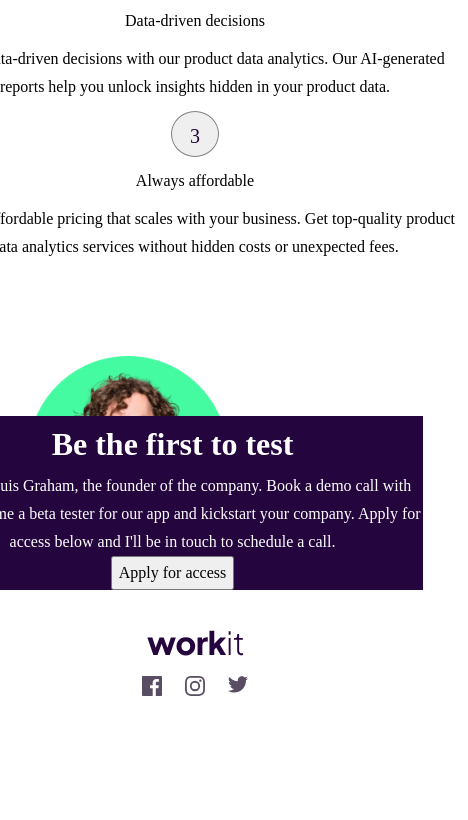
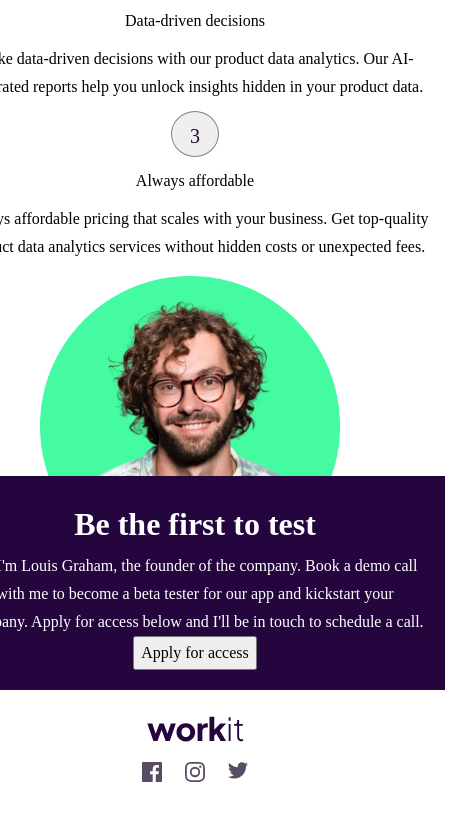
Before and after one commit to saralinam/workit-landing-page, a plain HTML site: page starter-code/index.html in a window 390 px wide. Shown: the part 804-1624 px from the top of the page, 468 px wide, since content can reach past the window. Before the commit the page ends 1600 px from the top, so only its background shows below. Drawn offline with Linux system fonts and the light colour scheme.

Commit message:
updated css

```diff
--- a/starter-code/index.html
+++ b/starter-code/index.html
@@ -82,7 +82,7 @@
     <div class="founder-section">
     <div class="img-founder">
 
-      <img src="./assets/images/image-founder.webp" alt="image-founder" width="200px" height="200px">
+      <img src="./assets/images/image-founder.webp" alt="image-founder" >
     </div>
 
     <div class="first-to-test">
--- a/starter-code/main.css
+++ b/starter-code/main.css
@@ -210,9 +210,11 @@ p {
 }
 
 .img-founder{
+ width: 300px;
+ height: 200px;
  margin-left: 40px;;
  position: absolute;
- transform: translate(20%, -30%);
+ transform: translate(20%, -80%);
  left:1.5625rem;
  z-index: -1;
 }
@@ -220,7 +222,8 @@ p {
 .first-to-test{
     width: 500px;
     margin-left: auto;
-    margin-right: 45px;
+    margin-right: -10px;
+    padding: 20px;
     background-color: var(--Dark-Purple, #24053e);
     color:white;
     z-index: 400;
@@ -251,24 +254,13 @@ p {
 align-items: center;
   }
 
-  .workit_light{
-    display: block;
-    transform: translate(185%);
-  }
+
   .wrapper{
     align-items: center;
   }
   header {
       padding: 10px;
       align-items: center;
-  }
-
-  nav {
-      display: block;
-  }
-  .workit_light{
-    display: flex;
-    flex-direction: column;
   }
 
   .text-wrapper {
@@ -286,6 +278,7 @@ align-items: center;
   .main-group-items{
     display: block;
     margin-top: 14rem;
+    width: 500px;
   }
   .sub-group{
     padding: 5px;
@@ -294,4 +287,35 @@ align-items: center;
     display: block;
     transform: translate(110%);
   }
+
+  .founder-section{
+    display: flex;
+    align-items: center;
+    flex-direction: column;
+    margin-top: 60px;
+
+
+  }
+  .img-founder{
+    width: 300px;
+     height: 200px;
+
+     transform: translate(10%, -100%);
+    z-index: -1;
+
+   }
+
+   .first-to-test{
+    width: 500px;
+    margin-left: 0;
+    z-index: 400;
+   }
+
+   .founder-section{
+    position: absolute;
 }
+
+.footer-section{
+  margin-top: 90%;
+}
+}
```
